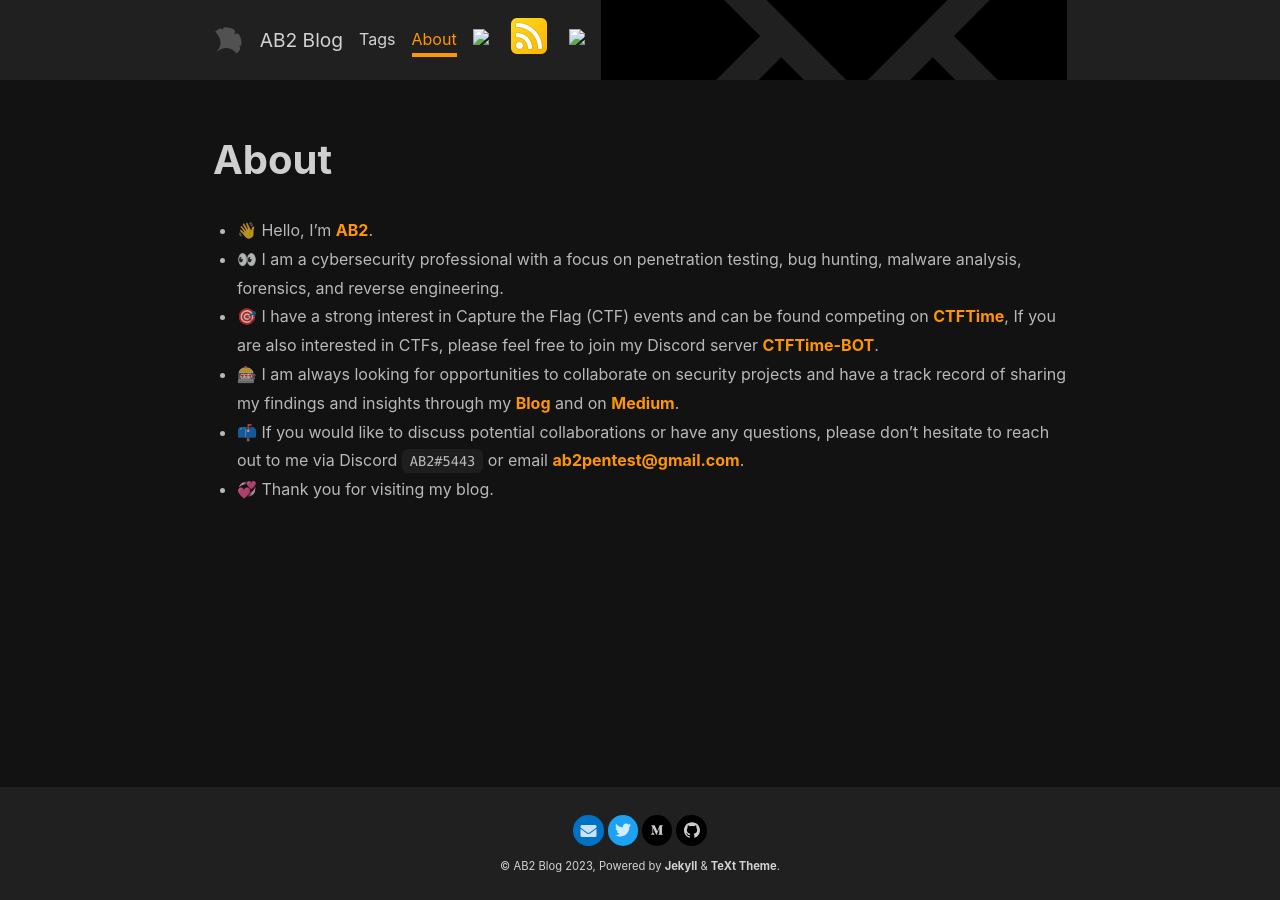
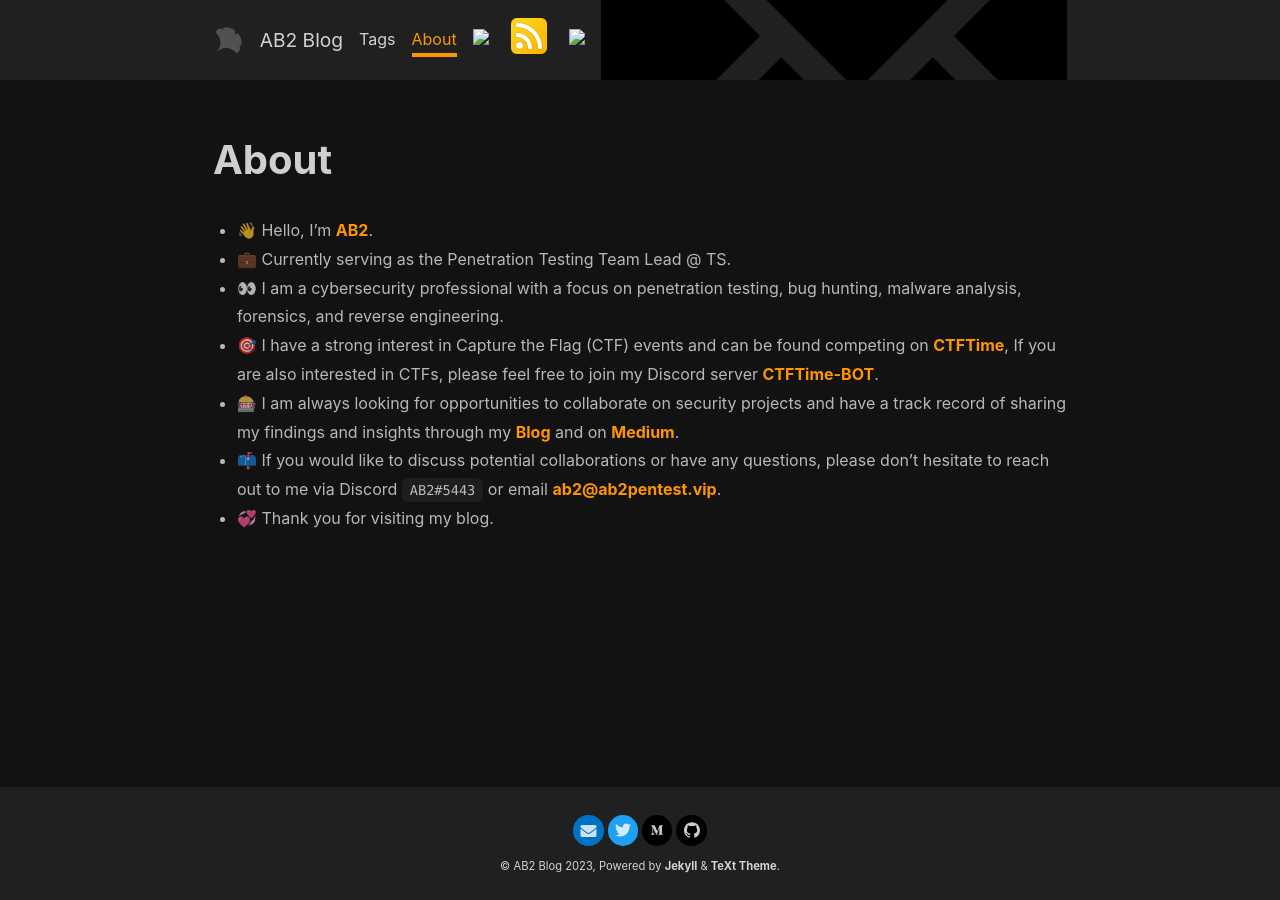
Before and after one commit to ab2pentest/ab2.github.io, a Jekyll site: the page built from about.md, in a window 1280 px wide. Built offline with Jekyll 4.4.1, drawn with Linux system fonts in a browser that asks for light colours; nearby versions of some CDN libraries.

Commit message:
Update about.md

```diff
--- a/about.md
+++ b/about.md
@@ -9,8 +9,9 @@ key: page-about
 ---
 
 - 👋 Hello, I’m [AB2](https://twitter.com/ab2pentest).
+- 💼 Currently serving as the Penetration Testing Team Lead @ TS.
 - 👀 I am a cybersecurity professional with a focus on penetration testing, bug hunting, malware analysis, forensics, and reverse engineering.
 - 🎯 I have a strong interest in Capture the Flag (CTF) events and can be found competing on [CTFTime](https://ctftime.org/user/110409), If you are also interested in CTFs, please feel free to join my Discord server [CTFTime-BOT](https://discord.gg/MW9cWMuw63).
-- 🎰 I am always looking for opportunities to collaborate on security projects and have a track record of sharing my findings and insights through my [Blog](https://ab2pentest.github.io/) and on [Medium](https://medium.com/@ab2pentest).
-- 📫 If you would like to discuss potential collaborations or have any questions, please don't hesitate to reach out to me via Discord `AB2#5443` or email [ab2pentest@gmail.com](ab2pentest@gmail.com).
+- 🎰 I am always looking for opportunities to collaborate on security projects and have a track record of sharing my findings and insights through my [Blog](https://ab2pentest.vip/) and on [Medium](https://medium.com/@ab2pentest).
+- 📫 If you would like to discuss potential collaborations or have any questions, please don't hesitate to reach out to me via Discord `AB2#5443` or email [ab2@ab2pentest.vip](ab2@ab2pentest.vip).
 - 💞️ Thank you for visiting my blog.
```
